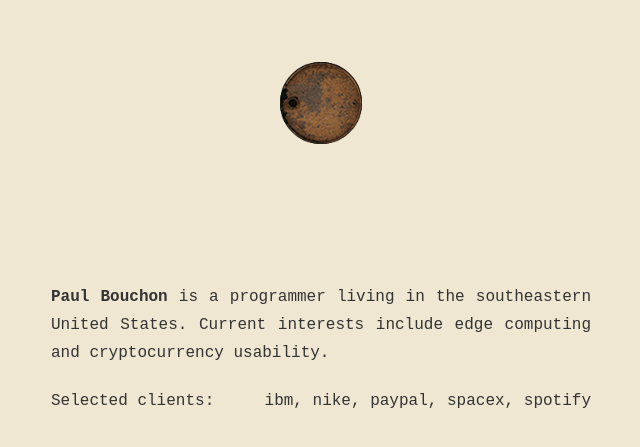
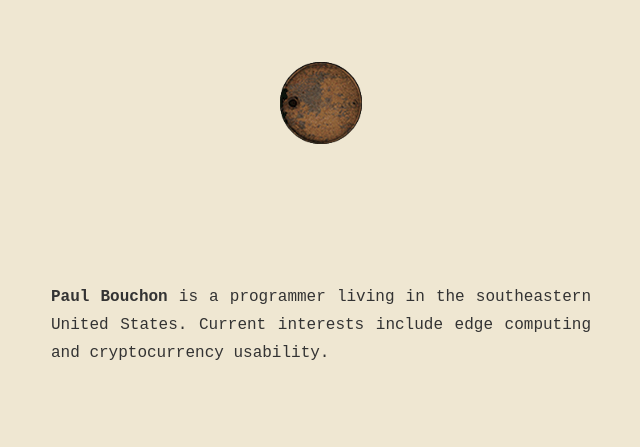
Before and after one commit to bitpshr/bitpshr.net, a website: page public/index.html in a window 1280 px wide. Shown: the part 157-604 px from the top of the page, without its empty margins (319-959 px from the left). Drawn offline with Linux system fonts and the light colour scheme.

Commit message:
feat: remove clients

```diff
--- a/public/index.html
+++ b/public/index.html
@@ -155,16 +155,6 @@
 				<strong>Paul Bouchon</strong> is a programmer living in the
 				southeastern United States. Current interests include edge
 				computing and cryptocurrency usability.
-				<div class="work">
-					Selected clients:
-					<div class="clients">
-						<span>ibm</span>
-						<span>nike</span>
-						<span>paypal</span>
-						<span>spacex</span>
-						<span>spotify</span>
-					</div>
-				</div>
 			</div>
 		</main>
 		<script>
```
